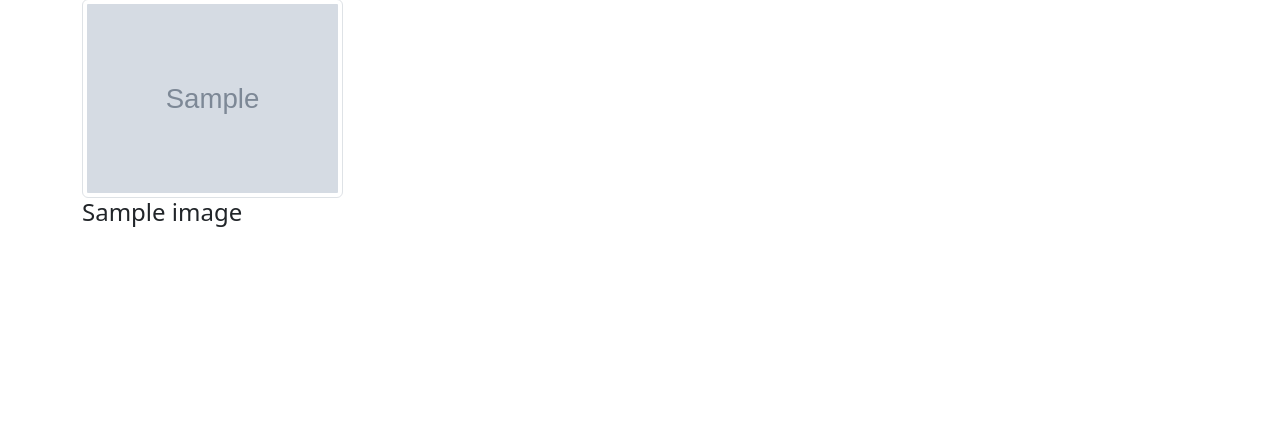
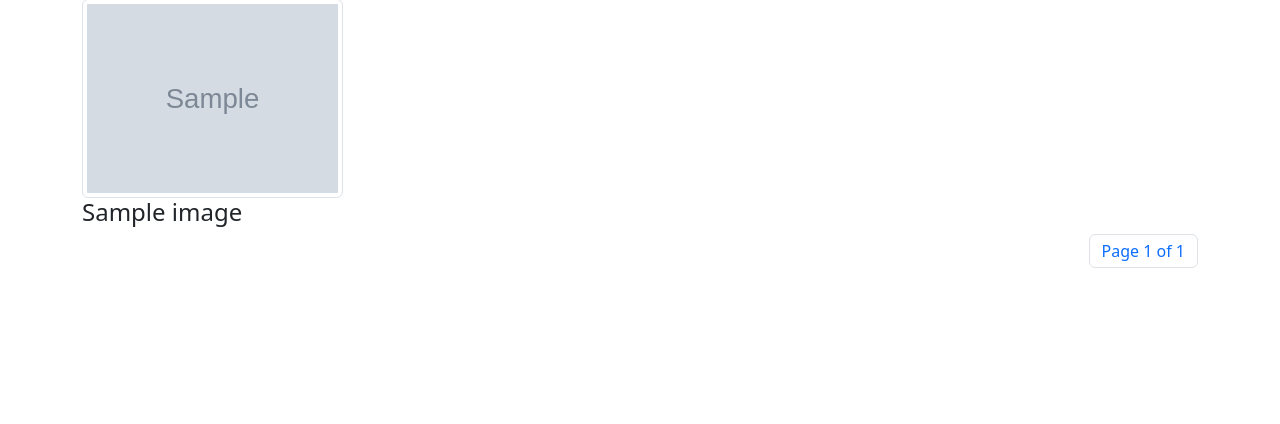
Before and after one commit to MurtadaAhmed/YPH-YourPhotoHost, a Django app: page /users/1/images/ in a window 1280 px wide. Shown: the part 127-551 px from the top of the page. Run offline with Django 4.2, Linux system fonts and the light colour scheme; a user stored in the database is signed in; tables that the repository leaves empty hold one stand-in row (values such as "Sample post"); grey boxes marked "Sample" are stand-in pictures; some libraries are stand-ins or nearby versions.

Commit message:
fixed pagination bug

```diff
--- a/murtidjango/fotodb/views.py
+++ b/murtidjango/fotodb/views.py
@@ -442,12 +442,12 @@ class UserImageViewAdmin(LoginRequiredMixin, UserPassesTestMixin, ListView):
     """
     view the uploaded images for the specific user.
     accessible by superusers and moderators only.
-    has a pagination to show 20 images per page.
+
     """
     template_name = 'user_images.html'
     model = Image
     context_object_name = 'images'
-    paginate_by = 20
+    paginate_by = 12
 
     def test_func(self):
         return self.request.user.is_superuser or moderators_check(self.request.user)
@@ -457,6 +457,13 @@ class UserImageViewAdmin(LoginRequiredMixin, UserPassesTestMixin, ListView):
         user = get_object_or_404(User, pk=username)
         return Image.objects.filter(user=user)
 
+    def get_context_data(self, **kwargs):
+        context = super().get_context_data(**kwargs)
+        paginator = Paginator(context['images'], self.paginate_by)
+        page_number = self.request.GET.get('page')
+        page_obj = paginator.get_page(page_number)
+        context['images'] = page_obj
+        return context
 
 class UserAlbumViewAdmin(LoginRequiredMixin, UserPassesTestMixin, ListView):
     """
--- a/murtidjango/templates/user_images.html
+++ b/murtidjango/templates/user_images.html
@@ -19,22 +19,33 @@
     {% endfor %}
  </div>
 
- {% if images.has_previous or images.has_next %}
-            <nav aria-label="Image Pagination">
-                <ul class="pagination justify-content-center">
-                    {% if images.has_previous %}
+ <div class="pagination justify-content-end">
+  <ul class="pagination">
+    {% if page_obj.has_previous %}
       <li class="page-item">
-                            <a class="page-link" href="?page={{ images.previous_page_number }}">Previous</a>
+        <a class="page-link" href="?page=1">&laquo; first</a>
+      </li>
+      <li class="page-item">
+        <a class="page-link" href="?page={{ page_obj.previous_page_number }}">previous</a>
       </li>
     {% endif %}
-                    {% if images.has_next %}
+
     <li class="page-item">
-                            <a class="page-link" href="?page={{ images.next_page_number }}">Next</a>
+      <span class="page-link">
+        Page {{ page_obj.number }} of {{ page_obj.paginator.num_pages }}
+      </span>
+    </li>
+
+    {% if page_obj.has_next %}
+      <li class="page-item">
+        <a class="page-link" href="?page={{ page_obj.next_page_number }}">next</a>
+      </li>
+      <li class="page-item">
+        <a class="page-link" href="?page={{ page_obj.paginator.num_pages }}">last &raquo;</a>
       </li>
     {% endif %}
   </ul>
-            </nav>
-        {% endif %}
+</div>
     {% else %}
         <p>No uploaded images found.</p>
     {% endif %}
```
Lines whose indentation alone changed are shown as unchanged.
